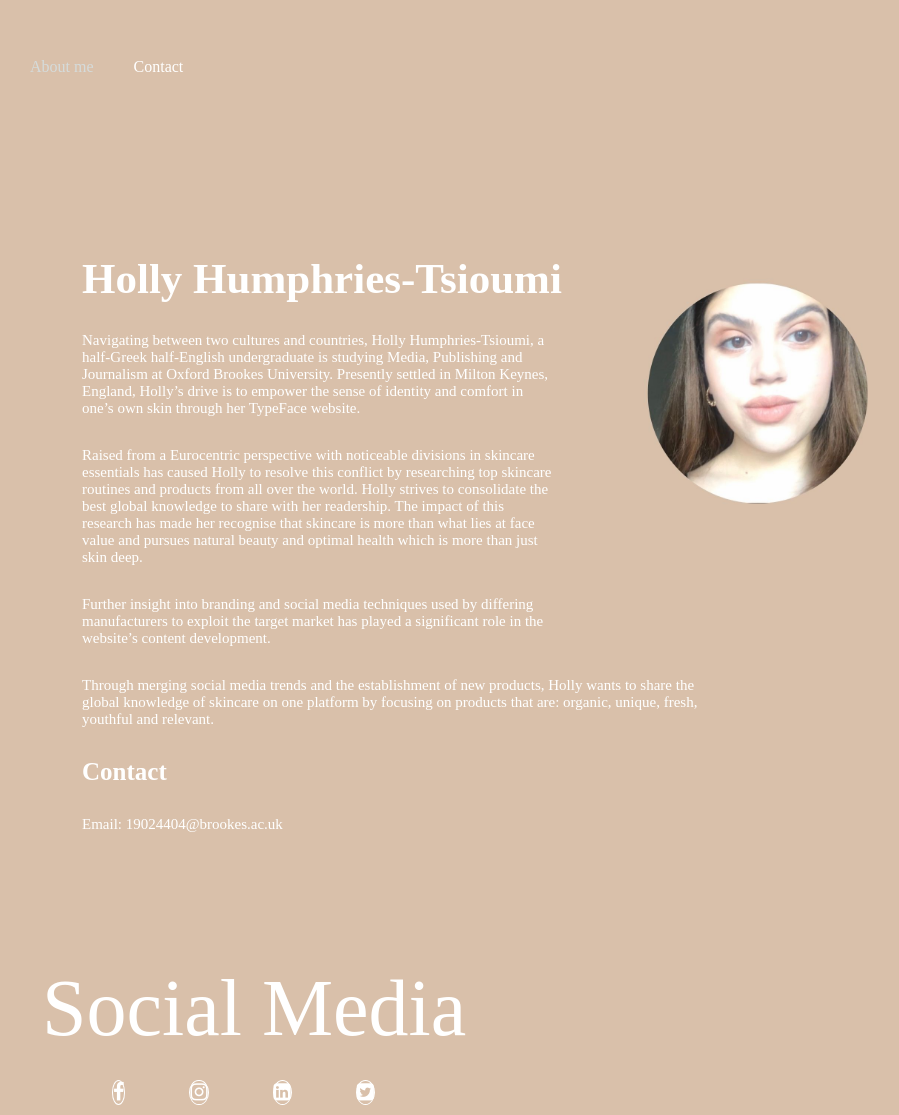
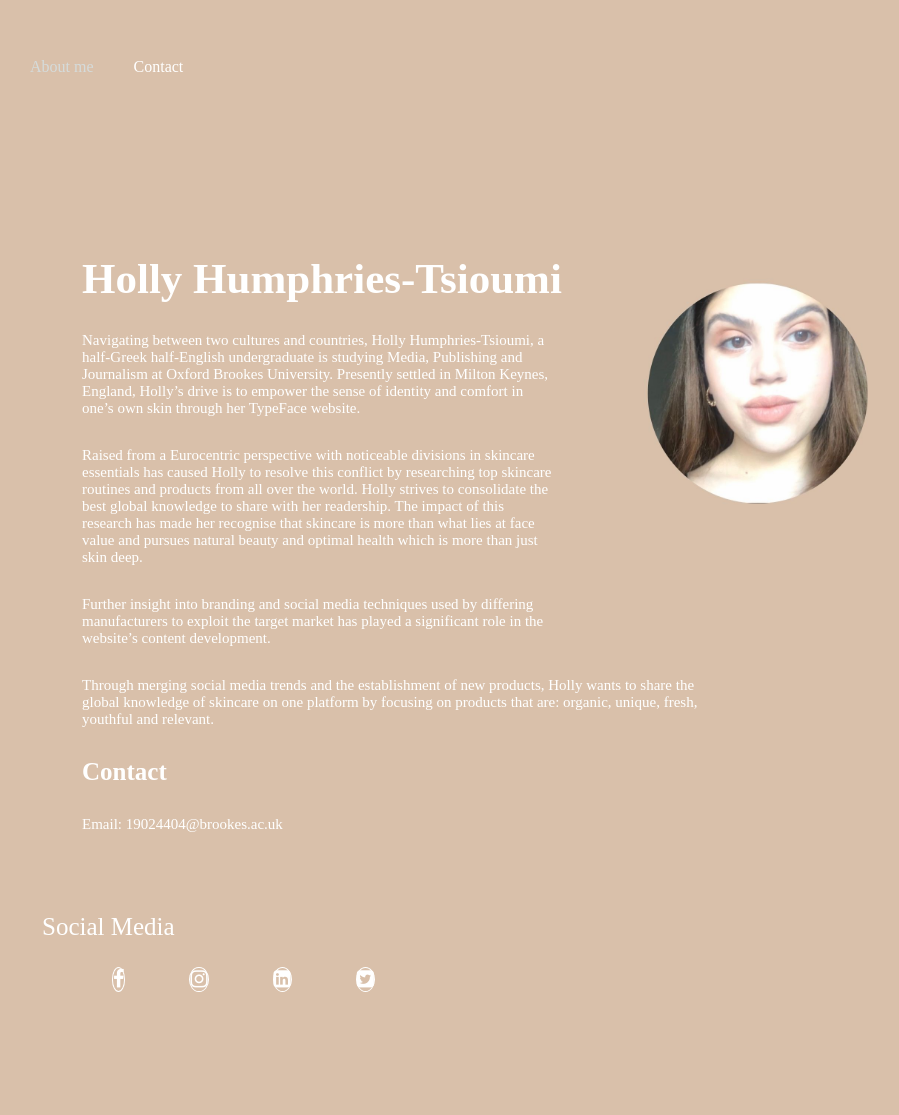
Before and after one commit to hollyhumphries/mybrookesblog, a Jekyll site: the page aboutme/index.html, which Jekyll copies as it is, in a window 1280 px wide. Shown: the whole page, without its empty margins (88-987 px from the left). Built offline with Jekyll 4.4.1, drawn with Linux system fonts in a browser that asks for light colours; after the commit the page ends 1002 px from its top, so only the background shows below that.

Commit message:
Update styles.css

```diff
--- a/aboutme/css/styles.css
+++ b/aboutme/css/styles.css
@@ -69,7 +69,7 @@
 
 h3{
   font-weight:lighter;
-  font-size: 80px;
+  font-size: 25px;
   color:#fff;
   text-align:bottom center;
   padding-top:50px;
```
